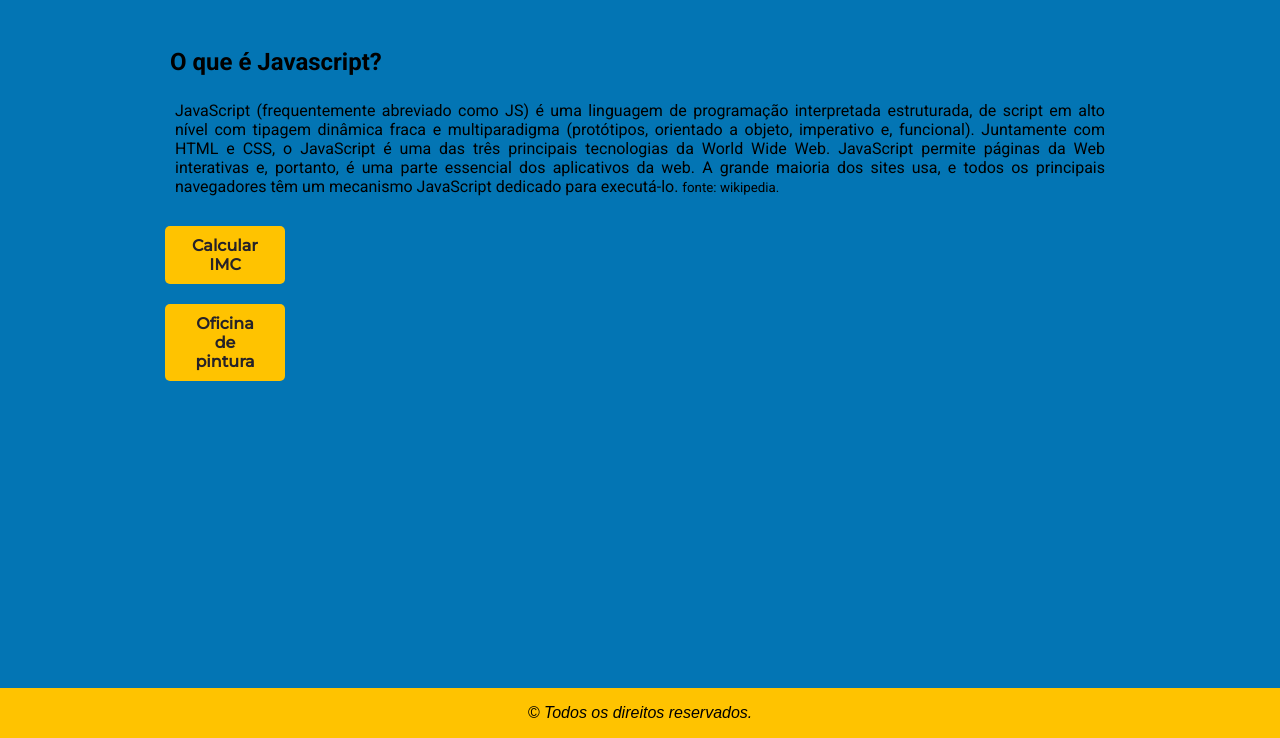
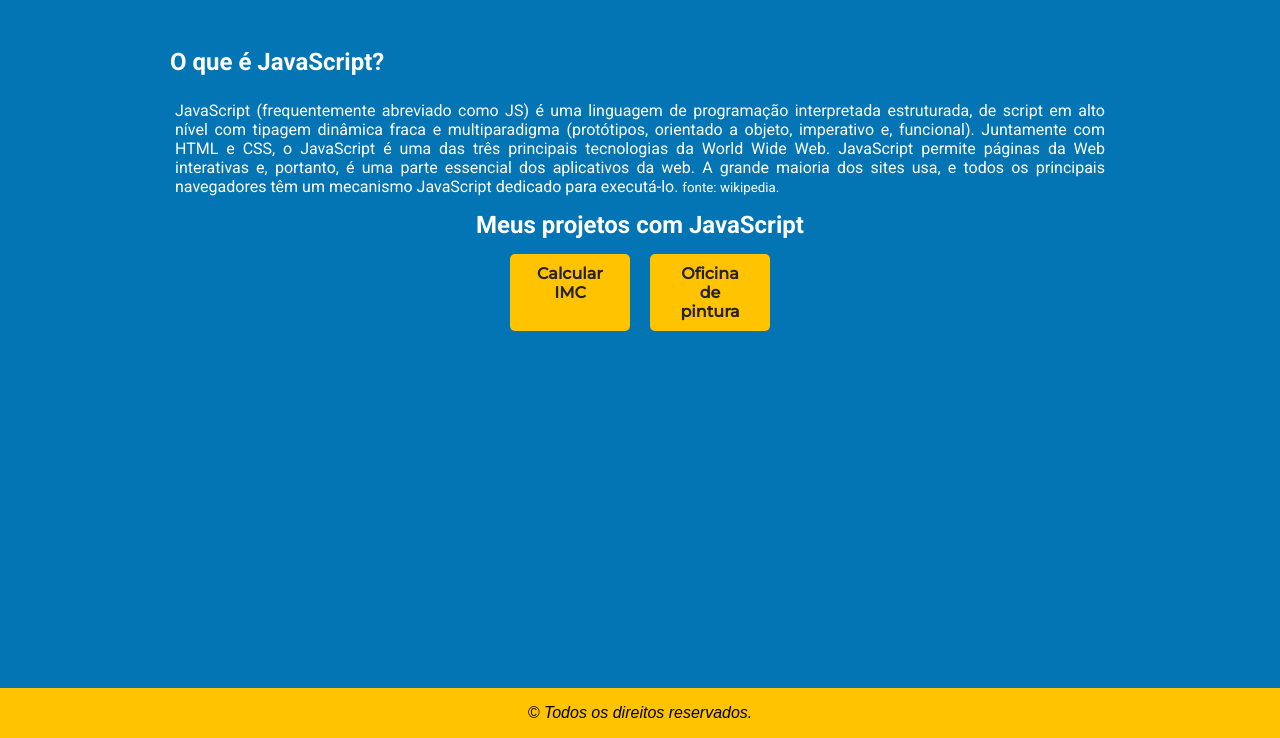
Before and after one commit to Cadulost/hello-world, a plain HTML site: page index.html in a window 1280 px wide. Shown: the part 62-800 px from the top of the page. Drawn offline with Linux system fonts and the light colour scheme.

Commit message:
Altera seção de projetos

```diff
--- a/index.html
+++ b/index.html
@@ -20,7 +20,7 @@
 
    <div class="container">
       <section>
-			<h2 class="title_js">O que é Javascript?</h2>
+			<h2 class="title_js">O que é JavaScript?</h2>
 			<article class="js_descrip">
 				<p>
 					JavaScript (frequentemente abreviado como JS) é uma linguagem de programação interpretada estruturada, de script em alto nível com tipagem dinâmica fraca e multiparadigma (protótipos, orientado a objeto, imperativo e, funcional). Juntamente com HTML e CSS, o JavaScript é uma das três principais tecnologias da World Wide Web. JavaScript permite páginas da Web interativas e, portanto, é uma parte essencial dos aplicativos da web. A grande maioria dos sites usa, e todos os principais navegadores têm um mecanismo JavaScript dedicado para executá-lo.  <small>fonte: wikipedia.</small>
@@ -29,8 +29,12 @@
 		</section>
 
 		<section class="links">
-			<a href="./IMC/index.html" target="_blank">Calcular IMC</a>
-			<a href="./Oficina de pintura/index.html" target="_blank">Oficina de pintura</a>
+			<h3>Meus projetos com JavaScript</h3>
+			<div class="projetos">
+				<a href="./IMC/index.html" target="_blank">Calcular IMC</a>
+				<a href="./Oficina de pintura/index.html" target="_blank">Oficina de pintura</a>
+			</div>
+
 		</section>
     </div>
 
--- a/style-home.css
+++ b/style-home.css
@@ -1,10 +1,10 @@
 @import url('https://fonts.googleapis.com/css2?family=Montserrat:wght@500&family=Roboto:wght@400;700&display=swap');
 
 :root{
-    --cor1: #FFC300;
-    --cor2: #0375B4;
-    --cor3: #007849;
-    --cor4: #262228;
+    --amarelo: #FFC300;
+    --azul: #0375B4;
+    --verde: #007849;
+    --preto: #262228;
 }
 *{
     margin: 0;
@@ -17,8 +17,9 @@ html, body{
 }
 
 body{
-    background-color: var(--cor2);
+    background-color: var(--azul);
     font-family: 'Roboto', sans-serif;
+    color:white;
 }
 
 /*NAVBAR*/
@@ -85,27 +86,36 @@ header{height: 80px;}
 }
 
 .links{
-    display: flex;
-    flex-direction: column;
-    padding: 5px;
+    text-align: center;
 }
 
-.links a{
+.links h3{
+    font-size: 1.5em;
+}
+
+.projetos{
+    display: flex;
+    flex-direction: row;
+    flex-wrap: wrap;
+    padding: 10px;
+    justify-content: center;
+}
+
+.projetos a{
     text-decoration: none;
-    margin: 10px 0;
-
     width: 120px;
     padding: 10px 20px;
     text-align: center;
     border-radius: 5px;
     font-weight: 700;
-    color: var(--cor4);
-    background-color: var(--cor1);
+    color: var(--preto);
+    background-color: var(--amarelo);
+    margin: 5px 10px;
 }
 
-.links a:hover{
+.projetos a:hover{
     color: white;
-    background-color: var(--cor3);
+    background-color: var(--verde);
     border: 2px solid white;
 }
 
@@ -113,7 +123,7 @@ header{height: 80px;}
     display: flex;
     justify-content: center;
     align-items: center;
-    background-color: var(--cor1);
+    background-color: var(--amarelo);
     height: 50px;
     position: absolute;
     bottom: 0;
```
